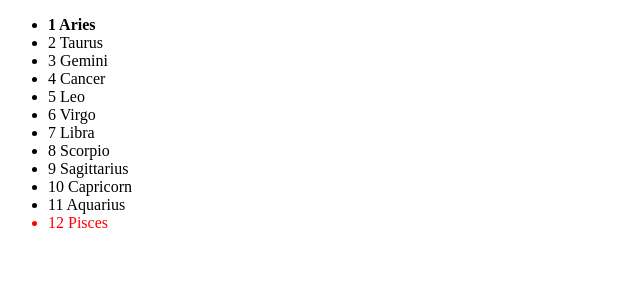
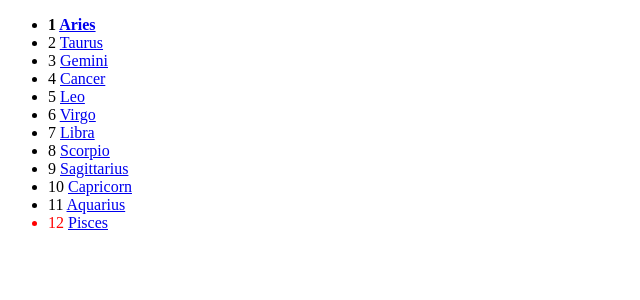
Before and after one commit to shelmakovaa/django-practice, a Django app: page /horoscope/ in a window 1280 px wide. Shown: the top 300 px of the page, without its empty margins (0-640 px from the left). Run offline with Django 4.2, Linux system fonts and the light colour scheme.

Commit message:
add tag a href to index

```diff
--- a/horoscope/templates/horoscope/index.html
+++ b/horoscope/templates/horoscope/index.html
@@ -8,13 +8,12 @@
     <ul>
     {% for zodiac in zodiacs %}
         {% if forloop.first %}
-            <li><b>{{forloop.counter}} {{ zodiac|capfirst }}</b></li>
+            <li><b>{{forloop.counter}} <a href="{%url 'horoscope-name' sign_zodiac=zodiac%}">{{ zodiac|capfirst }}</a></b></li>
         {% elif forloop.last %}
-            <li style="color:red">{{forloop.counter}} {{ zodiac|capfirst }}</li>
+            <li style="color:red">{{forloop.counter}} <a href="{%url 'horoscope-name' sign_zodiac=zodiac%}">{{ zodiac|capfirst }}</a></li>
         {% else %}
-            <li>{{forloop.counter}} {{ zodiac|capfirst }}</li>
+            <li>{{forloop.counter}} <a href="{%url 'horoscope-name' sign_zodiac=zodiac%}">{{ zodiac|capfirst }}</a></li>
         {% endif %}
-
     {% endfor %}
     </ul>
 
```
